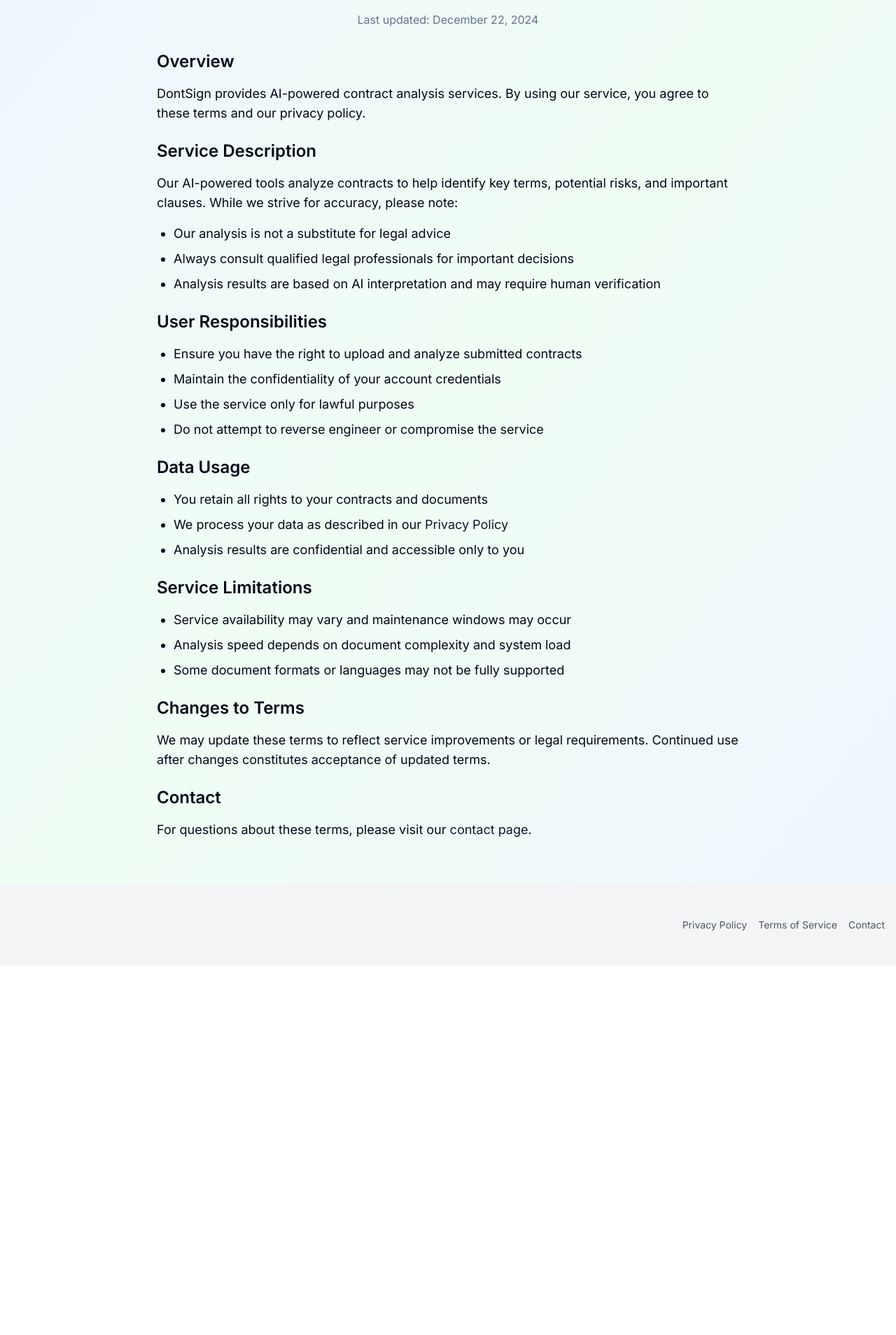
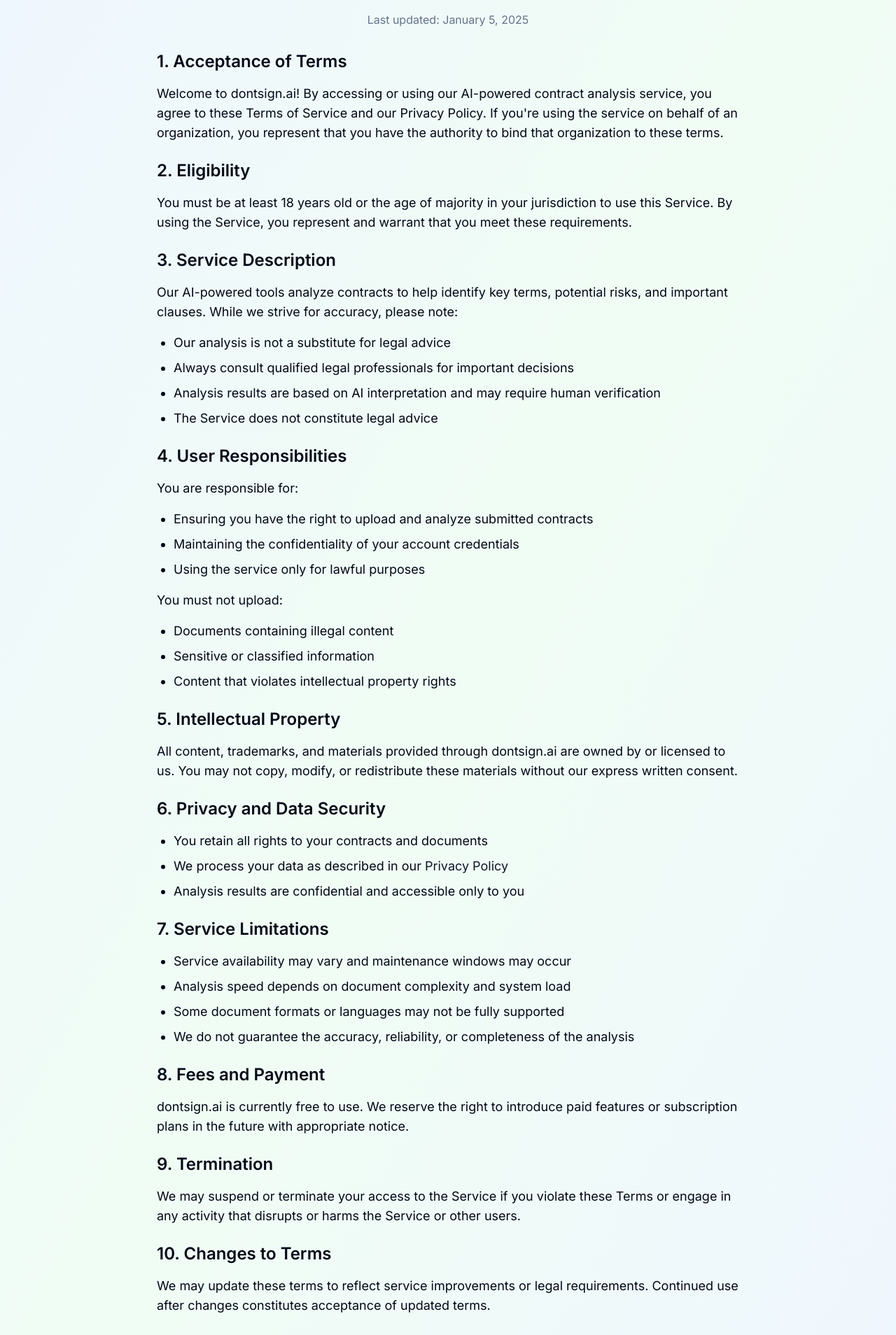
Before and after one commit to morhendos/dontsign, a Next.js app: page /terms in a window 1280 px wide. Shown: the part 200-2108 px from the top of the page at 70% size. Before the commit the page ends 1580 px from the top, so only its background shows below. Built offline with nearby package versions, Linux system fonts and the light colour scheme.

Commit message:
feat: improve Terms of Service with comprehensive legal protections

```diff
--- a/app/terms/page.tsx
+++ b/app/terms/page.tsx
@@ -11,41 +11,70 @@ export default function TermsOfService() {
       <div className="space-y-8">
         <div className="text-center">
           <h1 className="text-4xl font-bold mb-4">Terms of Service</h1>
-          <p className="text-muted-foreground">Last updated: December 22, 2024</p>
+          <p className="text-muted-foreground">Last updated: January 5, 2025</p>
         </div>
 
         <section className="space-y-6 text-lg">
           <div className="space-y-4">
-            <h2 className="text-2xl font-semibold">Overview</h2>
+            <h2 className="text-2xl font-semibold">1. Acceptance of Terms</h2>
             <p>
-              DontSign provides AI-powered contract analysis services. By using our service, you agree to these terms and our privacy policy.
+              Welcome to dontsign.ai! By accessing or using our AI-powered contract analysis service,
+              you agree to these Terms of Service and our Privacy Policy. If you're using the service
+              on behalf of an organization, you represent that you have the authority to bind that
+              organization to these terms.
             </p>
           </div>
 
           <div className="space-y-4">
-            <h2 className="text-2xl font-semibold">Service Description</h2>
+            <h2 className="text-2xl font-semibold">2. Eligibility</h2>
             <p>
-              Our AI-powered tools analyze contracts to help identify key terms, potential risks, and important clauses. While we strive for accuracy, please note:
+              You must be at least 18 years old or the age of majority in your jurisdiction to use
+              this Service. By using the Service, you represent and warrant that you meet these
+              requirements.
+            </p>
+          </div>
+
+          <div className="space-y-4">
+            <h2 className="text-2xl font-semibold">3. Service Description</h2>
+            <p>
+              Our AI-powered tools analyze contracts to help identify key terms, potential risks,
+              and important clauses. While we strive for accuracy, please note:
             </p>
             <ul className="list-disc pl-6 space-y-2">
               <li>Our analysis is not a substitute for legal advice</li>
               <li>Always consult qualified legal professionals for important decisions</li>
               <li>Analysis results are based on AI interpretation and may require human verification</li>
+              <li>The Service does not constitute legal advice</li>
             </ul>
           </div>
 
           <div className="space-y-4">
-            <h2 className="text-2xl font-semibold">User Responsibilities</h2>
+            <h2 className="text-2xl font-semibold">4. User Responsibilities</h2>
+            <p>You are responsible for:</p>
             <ul className="list-disc pl-6 space-y-2">
-              <li>Ensure you have the right to upload and analyze submitted contracts</li>
-              <li>Maintain the confidentiality of your account credentials</li>
-              <li>Use the service only for lawful purposes</li>
-              <li>Do not attempt to reverse engineer or compromise the service</li>
+              <li>Ensuring you have the right to upload and analyze submitted contracts</li>
+              <li>Maintaining the confidentiality of your account credentials</li>
+              <li>Using the service only for lawful purposes</li>
+            </ul>
+            <p>You must not upload:</p>
+            <ul className="list-disc pl-6 space-y-2">
+              <li>Documents containing illegal content</li>
+              <li>Sensitive or classified information</li>
+              <li>Content that violates intellectual property rights</li>
             </ul>
           </div>
 
           <div className="space-y-4">
-            <h2 className="text-2xl font-semibold">Data Usage</h2>
+            <h2 className="text-2xl font-semibold">5. Intellectual Property</h2>
+            <p>
+              All content, trademarks, and materials provided through dontsign.ai are owned by or
+              licensed to us. You may not copy, modify, or redistribute these materials without our
+              express written consent.
+            </p>
+          </div>
+
+          <div className="space-y-4">
+            <h2 className="text-2xl font-semibold">6. Privacy and Data Security</h2>
             <ul className="list-disc pl-6 space-y-2">
               <li>You retain all rights to your contracts and documents</li>
               <li>We process your data as described in our{" "}
@@ -56,23 +85,41 @@ export default function TermsOfService() {
           </div>
 
           <div className="space-y-4">
-            <h2 className="text-2xl font-semibold">Service Limitations</h2>
+            <h2 className="text-2xl font-semibold">7. Service Limitations</h2>
             <ul className="list-disc pl-6 space-y-2">
               <li>Service availability may vary and maintenance windows may occur</li>
               <li>Analysis speed depends on document complexity and system load</li>
               <li>Some document formats or languages may not be fully supported</li>
+              <li>We do not guarantee the accuracy, reliability, or completeness of the analysis</li>
             </ul>
           </div>
 
           <div className="space-y-4">
-            <h2 className="text-2xl font-semibold">Changes to Terms</h2>
+            <h2 className="text-2xl font-semibold">8. Fees and Payment</h2>
             <p>
-              We may update these terms to reflect service improvements or legal requirements. Continued use after changes constitutes acceptance of updated terms.
+              dontsign.ai is currently free to use. We reserve the right to introduce paid features
+              or subscription plans in the future with appropriate notice.
             </p>
           </div>
 
           <div className="space-y-4">
-            <h2 className="text-2xl font-semibold">Contact</h2>
+            <h2 className="text-2xl font-semibold">9. Termination</h2>
+            <p>
+              We may suspend or terminate your access to the Service if you violate these Terms or
+              engage in any activity that disrupts or harms the Service or other users.
+            </p>
+          </div>
+
+          <div className="space-y-4">
+            <h2 className="text-2xl font-semibold">10. Changes to Terms</h2>
+            <p>
+              We may update these terms to reflect service improvements or legal requirements.
+              Continued use after changes constitutes acceptance of updated terms.
+            </p>
+          </div>
+
+          <div className="space-y-4">
+            <h2 className="text-2xl font-semibold">11. Contact</h2>
             <p>
               For questions about these terms, please visit our{" "}
               <a href="/contact" className="text-primary hover:underline">contact page</a>.
```
